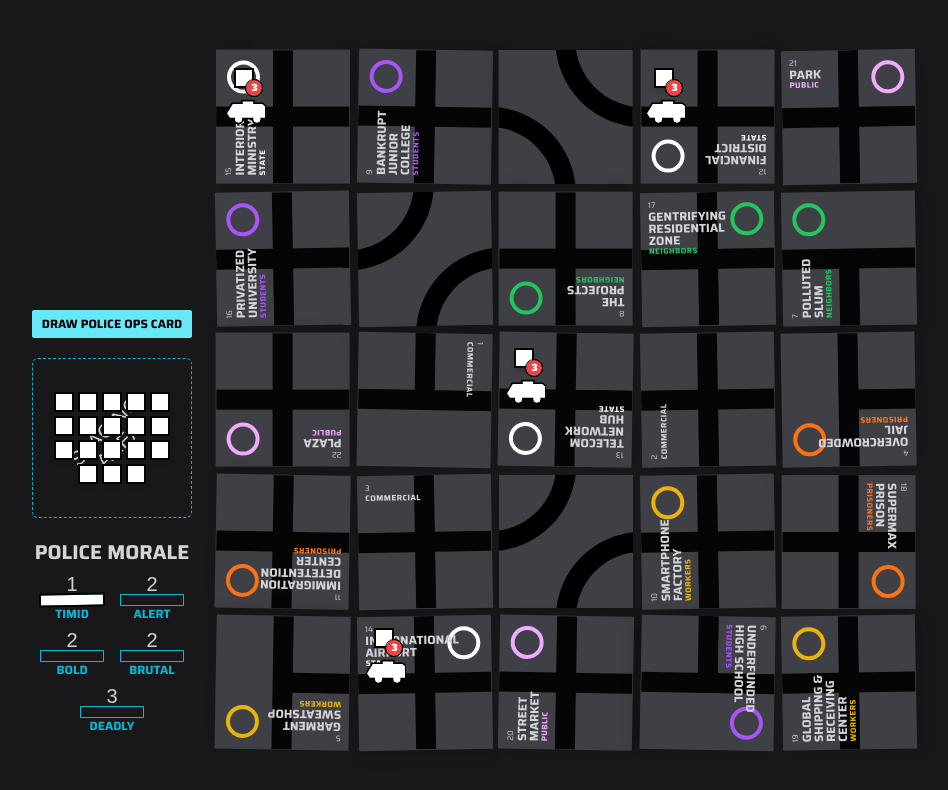
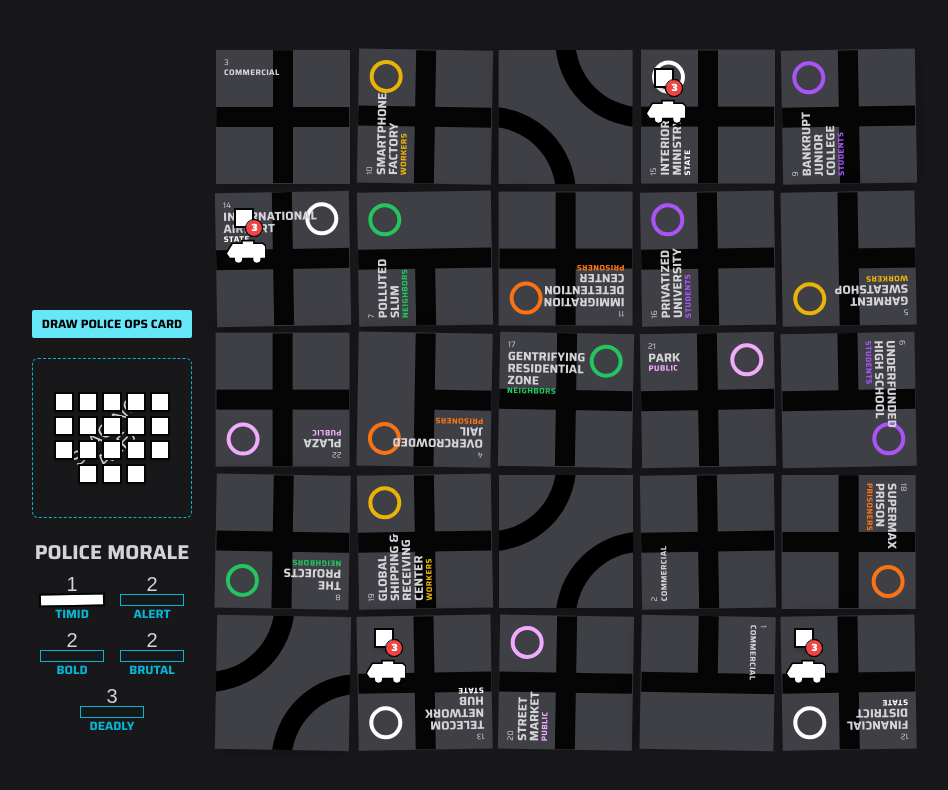
Before and after one commit to raphaelaleixo/bloc-by-bloc, a Next.js app: page / in a window 1280 px wide. Shown: the top 790 px of the page, without its empty margins (166-1114 px from the left). Built offline with nearby package versions, Linux system fonts and the light colour scheme; no server answers; the database is empty; a web font is replaced by a local one.

Commit message:
FIx database

```diff
--- a/classes/api/savePolice.ts
+++ b/classes/api/api.ts
@@ -2,9 +2,15 @@ import { instanceToPlain } from "class-transformer"
 import { ref, set } from "firebase/database";
 import database from "./firebase.api";
 import Police from "../police";
+import City from "../city";
 
 
 export const savePolice = (police: Police) => {
     const jsonString = JSON.stringify(instanceToPlain(police));
     set(ref(database, 'test/police'), jsonString);
 }
+
+export const saveCity = (city: City) => {
+    const jsonString = JSON.stringify(instanceToPlain(city));
+    set(ref(database, 'test/city'), jsonString);
+}
--- /dev/null
+++ b/components/cityTile/cityMap.tsx
@@ -0,0 +1,40 @@
+import { useState } from "react";
+import City, { CityBlock } from "../../classes/city";
+import Police from "../../classes/police";
+import PoliceBlocksMap from "../policeBlocks/policeBlocksMap";
+import PoliceMorale from "../policeBlocks/policeMorale";
+import PoliceOpsDeck from "../policeBlocks/policeOpsDeck";
+import StagingArea from "../policeBlocks/stagingArea";
+import CityTile from "./cityTile";
+import useCity from "../../hooks/useCity";
+import usePolice from "../../hooks/usePolice";
+
+const CityMap: React.FC = () => {
+    const { city } = useCity();
+    const { police, policeActions } = usePolice();
+    const [highightedTiles, setHighlightedTiles] = useState<CityBlock[]>([]);
+
+    return city && police ? (
+        <div className="contents">
+            <div className="flex flex-col gap-5">
+                <PoliceOpsDeck city={city} police={police} drawPoliceCard={policeActions.drawPoliceCard} />
+                <StagingArea policeCount={police?.policeCount} />
+                <PoliceMorale police={police} />
+            </div>
+            <div className="w-[700px] h-[700px] relative">
+                <div className="grid grid-cols-5 w-full h-full gap-2 absolute">
+                    {city?.blocks.map((line: CityBlock[]) =>
+                        line.map((district: CityBlock) => {
+                            return (
+                                <CityTile city={city} tile={district.tile} key={district.tile.id} highightedTiles={highightedTiles} setHighlightedTiles={setHighlightedTiles} />
+                            );
+                        })
+                    )}
+                </div>
+                <PoliceBlocksMap city={city} police={police} />
+            </div>
+        </div>
+    ) :  false;
+}
+
+export default CityMap;
--- /dev/null
+++ b/hooks/useCity.ts
@@ -0,0 +1,28 @@
+import { useEffect, useState } from "react";
+import { createNewCity } from "../classes/city/createNewCity";
+import City from "../classes/city";
+import { saveCity } from "../classes/api/api";
+import database from "../classes/api/firebase.api";
+import { onValue, ref } from "firebase/database";
+import { instanceToPlain, plainToInstance } from "class-transformer";
+
+function useCity() {
+    const [city, setCity] = useState<City | undefined>();
+
+    useEffect(() => {
+        const cityRef = ref(database, 'test/city');
+        onValue(cityRef, (snapshot) => {
+            const newCityData = snapshot.val();
+            const currentPoliceData = JSON.stringify(instanceToPlain(city));
+            if (newCityData && newCityData !== currentPoliceData) {
+                setCity(plainToInstance(City, JSON.parse(newCityData)));
+            } else if (city === undefined) {
+                setCity(createNewCity());
+            }
+        });
+    }, [city])
+
+    return { city };
+}
+
+export default useCity;
--- a/hooks/usePolice.ts
+++ b/hooks/usePolice.ts
@@ -1,34 +1,31 @@
 import { useEffect, useState } from "react";
 import Police from "../classes/police";
 import City from "../classes/city";
-import { savePolice } from "../classes/api/savePolice";
+import { savePolice } from "../classes/api/api";
 import { onValue, ref } from "firebase/database";
 import database from "../classes/api/firebase.api";
 import { instanceToPlain, plainToInstance } from "class-transformer";
 
-function usePolice() : { police: Police, policeActions: { drawPoliceCard: (city: City) => void }} {
+function usePolice(): { police: Police, policeActions: { drawPoliceCard: (city: City) => void } } {
     const [police, setPolice] = useState<Police | undefined>();
 
     useEffect(() => {
-        setPolice(new Police().initialize());
-    }, []);
-
-
-    // TODO: Add DB rules
-    // const policeRef = ref(database, 'test/police');
-    // onValue(policeRef, (snapshot) => {
-    //     const newPoliceData = snapshot.val();
-    //     const currentPoliceData = JSON.stringify(instanceToPlain(police));
-    //     if (newPoliceData && newPoliceData !== currentPoliceData) {
-    //         setPolice(plainToInstance(Police, JSON.parse(newPoliceData)));
-    //     }
-    // });
+        const policeRef = ref(database, 'test/police');
+        onValue(policeRef, (snapshot) => {
+            const newPoliceData = snapshot.val();
+            const currentPoliceData = JSON.stringify(instanceToPlain(police));
+            if (newPoliceData && newPoliceData !== currentPoliceData) {
+                setPolice(plainToInstance(Police, JSON.parse(newPoliceData)));
+            } else if (police === undefined) {
+                setPolice(new Police().initialize());
+            }
+        });
+    }, [police]);
 
     const drawPoliceCard = (city: City) => {
         const newPolice = police.clone();
         newPolice.drawPoliceCard(city);
-        // savePolice(newPolice);
-        setPolice(newPolice);
+        savePolice(newPolice);
     }
 
     return {
--- a/next.config.js
+++ b/next.config.js
@@ -1,19 +1,6 @@
 /** @type {import('next').NextConfig} */
 const nextConfig = {
-  reactStrictMode: true,
-  env: {
-    REACT_APP_DATOCMS_API_TOKEN: process.env.REACT_APP_DATOCMS_API_TOKEN,
-  },
-  images: {
-    remotePatterns: [
-      {
-        protocol: 'https',
-        hostname: 'www.datocms-assets.com',
-        port: '',
-        pathname: '**',
-      },
-    ],
-  },
+  reactStrictMode: false,
 }
 
 module.exports = nextConfig
--- a/pages/index.tsx
+++ b/pages/index.tsx
@@ -1,16 +1,6 @@
 import Head from "next/head";
-import { useState, useEffect } from "react";
 import { Saira, Saira_Stencil_One } from 'next/font/google';
-import { createNewCity } from "../classes/city/createNewCity";
-import City, { CityBlock } from "../classes/city";
-import Police from "../classes/police";
-import CityTile from "../components/cityTile/cityTile";
-import PoliceBlocksMap from "../components/policeBlocks/policeBlocksMap";
-import PoliceOpsDeck from "../components/policeBlocks/policeOpsDeck";
-import StagingArea from "../components/policeBlocks/stagingArea";
-import PoliceMorale from "../components/policeBlocks/policeMorale";
-import { savePolice } from "../classes/api/savePolice";
-import usePolice from "../hooks/usePolice";
+import CityMap from "../components/cityTile/cityMap";
 
 const saira = Saira({
   subsets: ["latin"],
@@ -25,39 +15,14 @@ const sairaStencil = Saira_Stencil_One({
 });
 
 export default function Home() {
-  const [city, setCity] = useState<City | undefined>();
-  const [highightedTiles, setHighlightedTiles] = useState<CityBlock[]>([]);
-
-  const { police, policeActions } = usePolice();
-
-  useEffect(() => {
-    setCity(createNewCity());
-  }, []);
-
-  return city ? (
+  return (
     <>
-      <Head>
-        <title>Bloc By Bloc</title>
-      </Head>
-      <main className={`w-full h-full flex align-top justify-center items-start gap-6 ${saira.variable} ${sairaStencil.variable} font-saira`}>
-        <div className="flex flex-col gap-5">
-          <PoliceOpsDeck city={city} police={police} drawPoliceCard={policeActions.drawPoliceCard} />
-          <StagingArea policeCount={police?.policeCount} />
-          <PoliceMorale police={police} />
-        </div>
-        <div className="w-[700px] h-[700px] relative">
-          <div className="grid grid-cols-5 w-full h-full gap-2 absolute">
-            {city?.blocks.map((line: CityBlock[]) =>
-              line.map((district: CityBlock) => {
-                return (
-                  <CityTile city={city} tile={district.tile} key={district.tile.id} highightedTiles={highightedTiles} setHighlightedTiles={setHighlightedTiles} />
-                );
-              })
-            )}
-          </div>
-          <PoliceBlocksMap city={city} police={police} />
-        </div>
-      </main>
+    <Head>
+      <title>Bloc by Bloc</title>
+    </Head>
+    <main className={`w-full h-full flex align-top justify-center items-start gap-6 ${saira.variable} ${sairaStencil.variable} font-saira`}>
+      <CityMap />
+    </main>
     </>
-  ) : false;
+    );
 }
```
